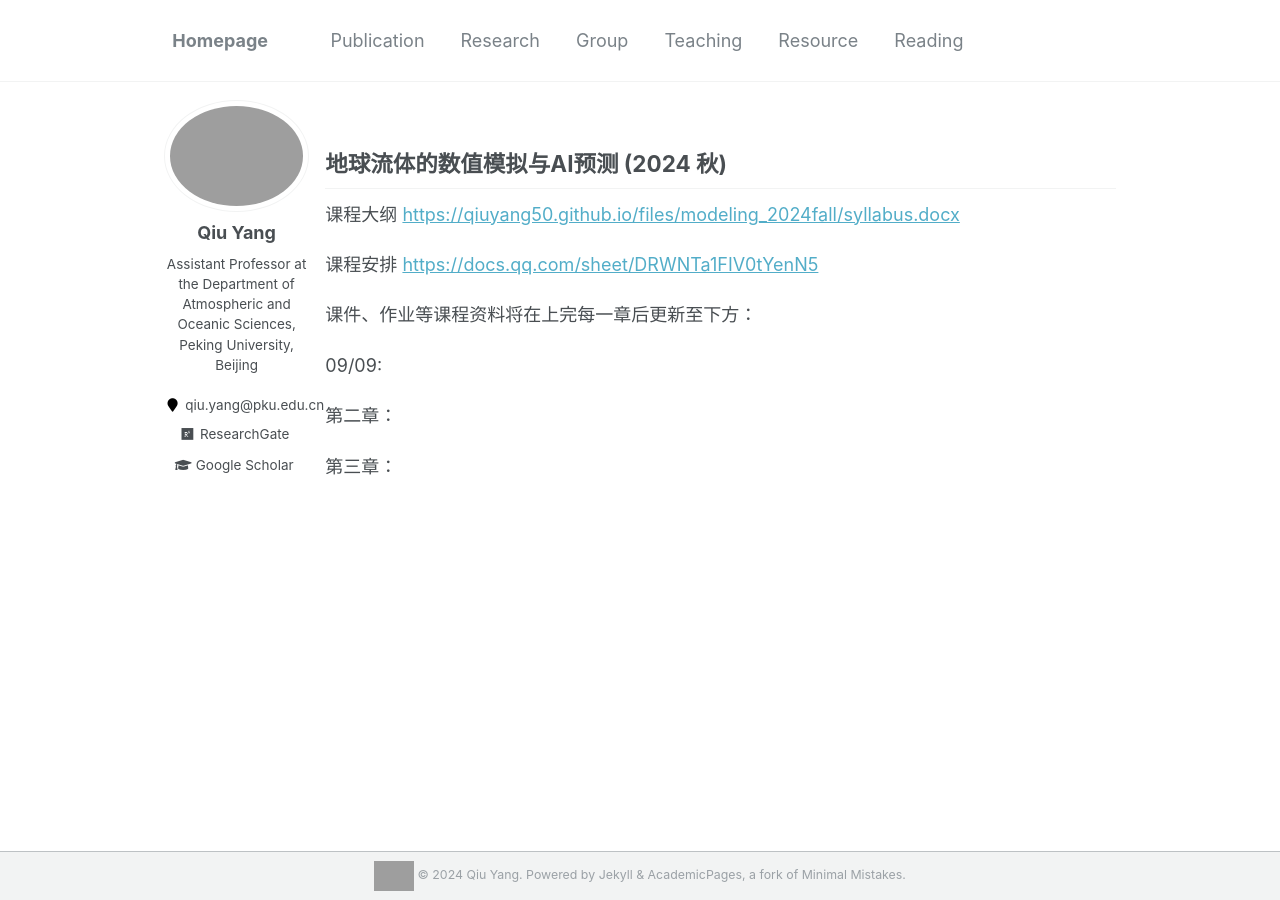
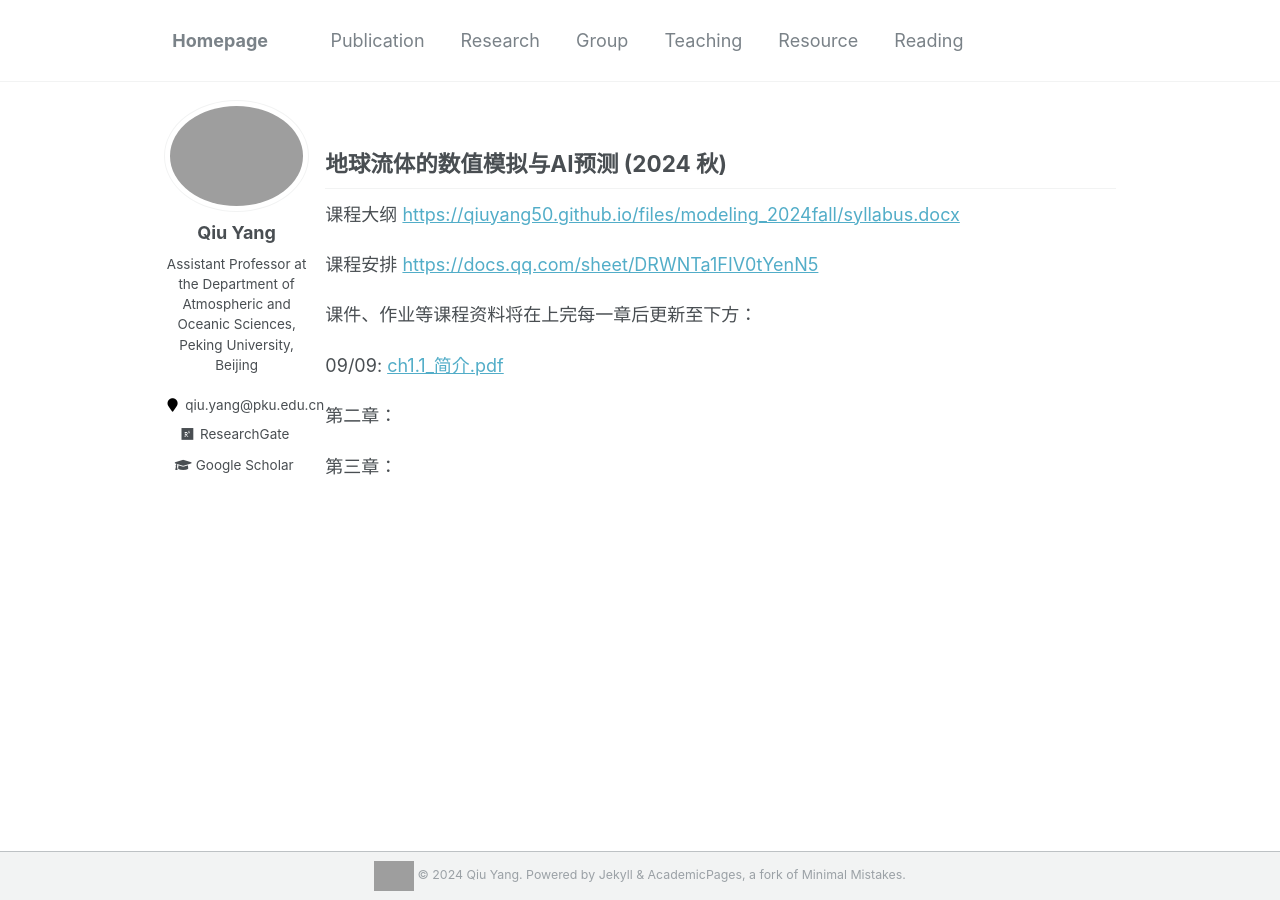
Before and after one commit to qiuyang50/qiuyang50.github.io, a Jekyll site: the page built from _pages/modeling_2024fall.md, in a window 1280 px wide. Built offline with Jekyll 4.4.1, drawn with Linux system fonts in a browser that asks for light colours; grey boxes are pictures that could not be loaded.

Commit message:
Update modeling_2024fall.md

```diff
--- a/_pages/modeling_2024fall.md
+++ b/_pages/modeling_2024fall.md
@@ -12,7 +12,7 @@ filename: modeling_2024fall.md
 
 课件、作业等课程资料将在上完每一章后更新至下方：
 
-09/09:
+09/09: <a href="https://qiuyang50.github.io/files/modeling_2024fall/ch1.1_简介.pdf">ch1.1_简介.pdf</a>
 
 第二章：
 
```
